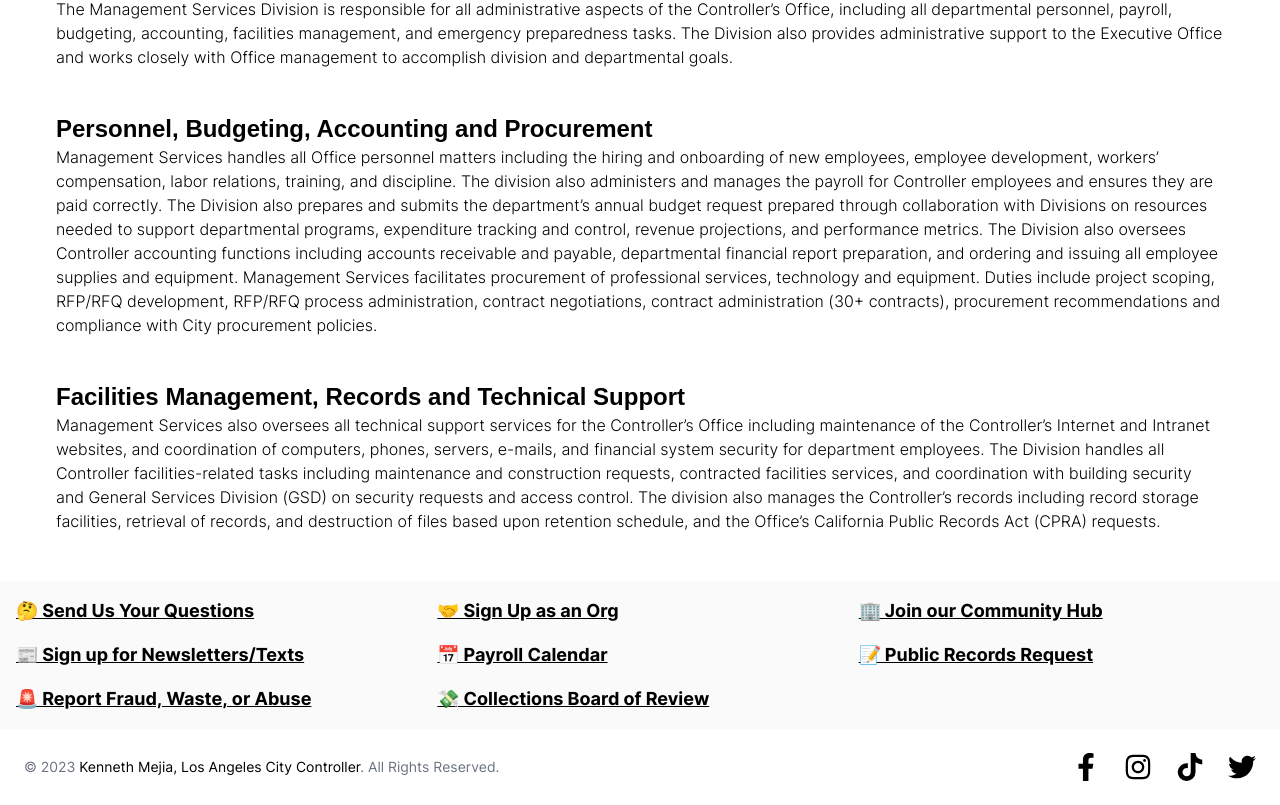
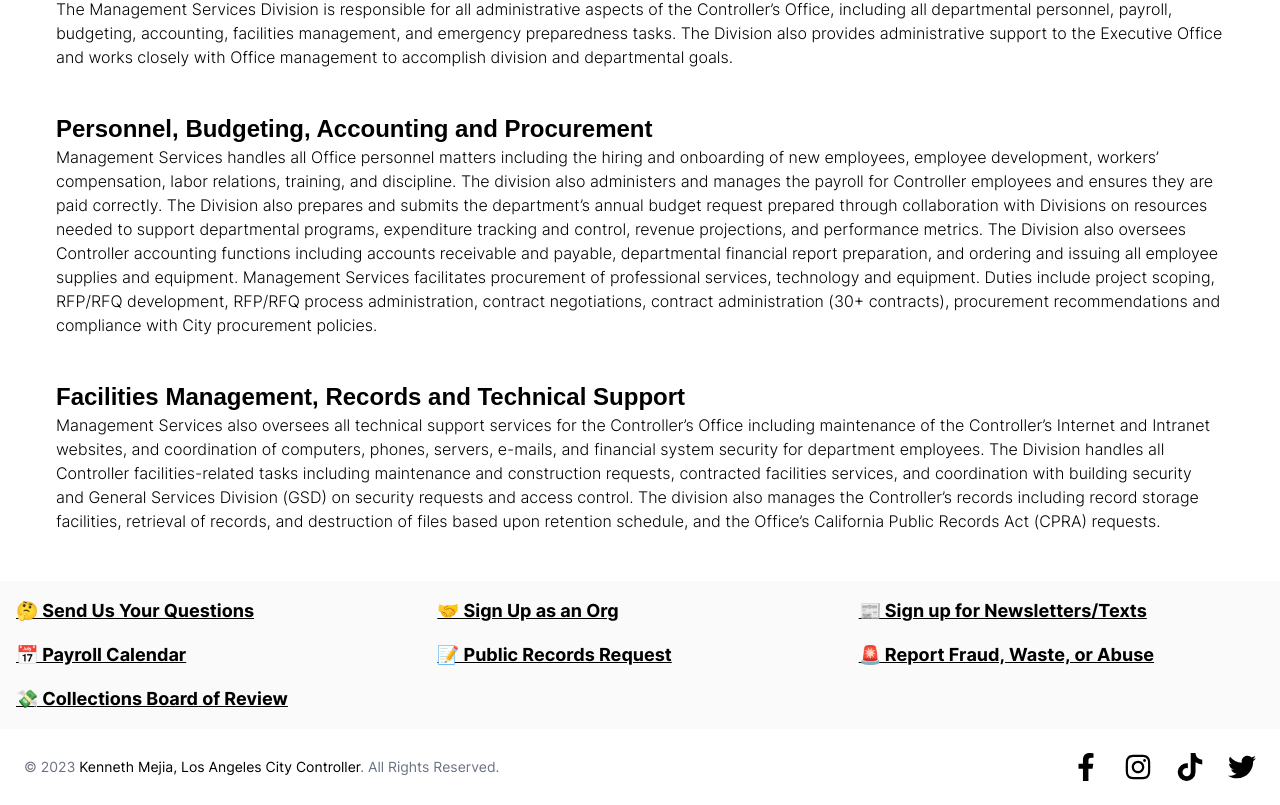
Before and after one commit to isaacylee/controller-website, a Next.js app: page /about in a window 1280 px wide. Shown: the part 5150-5955 px from the top of the page. Built offline with nearby package versions, Linux system fonts and the light colour scheme.

Commit message:
Update ImportantLinksSection.tsx

```diff
--- a/src/components/ImportantLinksSection.tsx
+++ b/src/components/ImportantLinksSection.tsx
@@ -10,10 +10,7 @@ const links = [
     name: '🤝 Sign Up as an Org',
     url: 'https://docs.google.com/forms/d/e/1FAIpQLSeokErCNI_hztn8Xrv8TtAfzx0DOwQH1x-RKXRK592cgFiVVQ/viewform',
   },
-  {
-    name: '🏢 Join our Community Hub',
-    url: 'https://calendar.google.com/calendar/u/0/appointments/schedules/AcZssZ1vZq0Z4v56jQHspbxb5Mt3YP_1leQoq6nMlFmf_Qx65r9c6wBy4D6TY4QOlYb6cEWDt9gQnIMz',
-  },
+
   {
     name: '📰 Sign up for Newsletters/Texts',
     url: 'https://docs.google.com/forms/d/e/1FAIpQLSfr1ndu5UaX3IPaxWi30tEpw3J7ZMB5d8HdKC9Uhg9IniIH5w/viewform',
```
